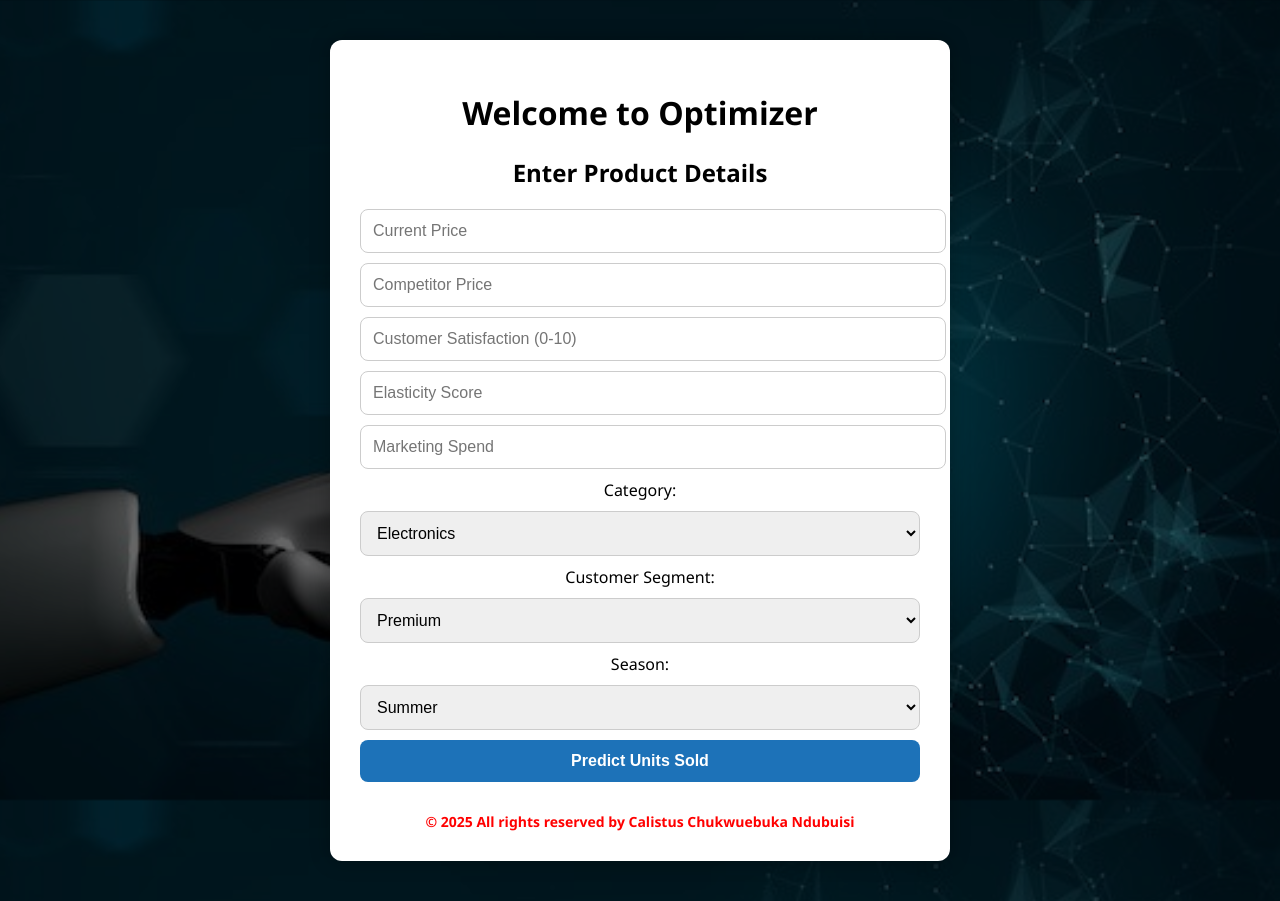
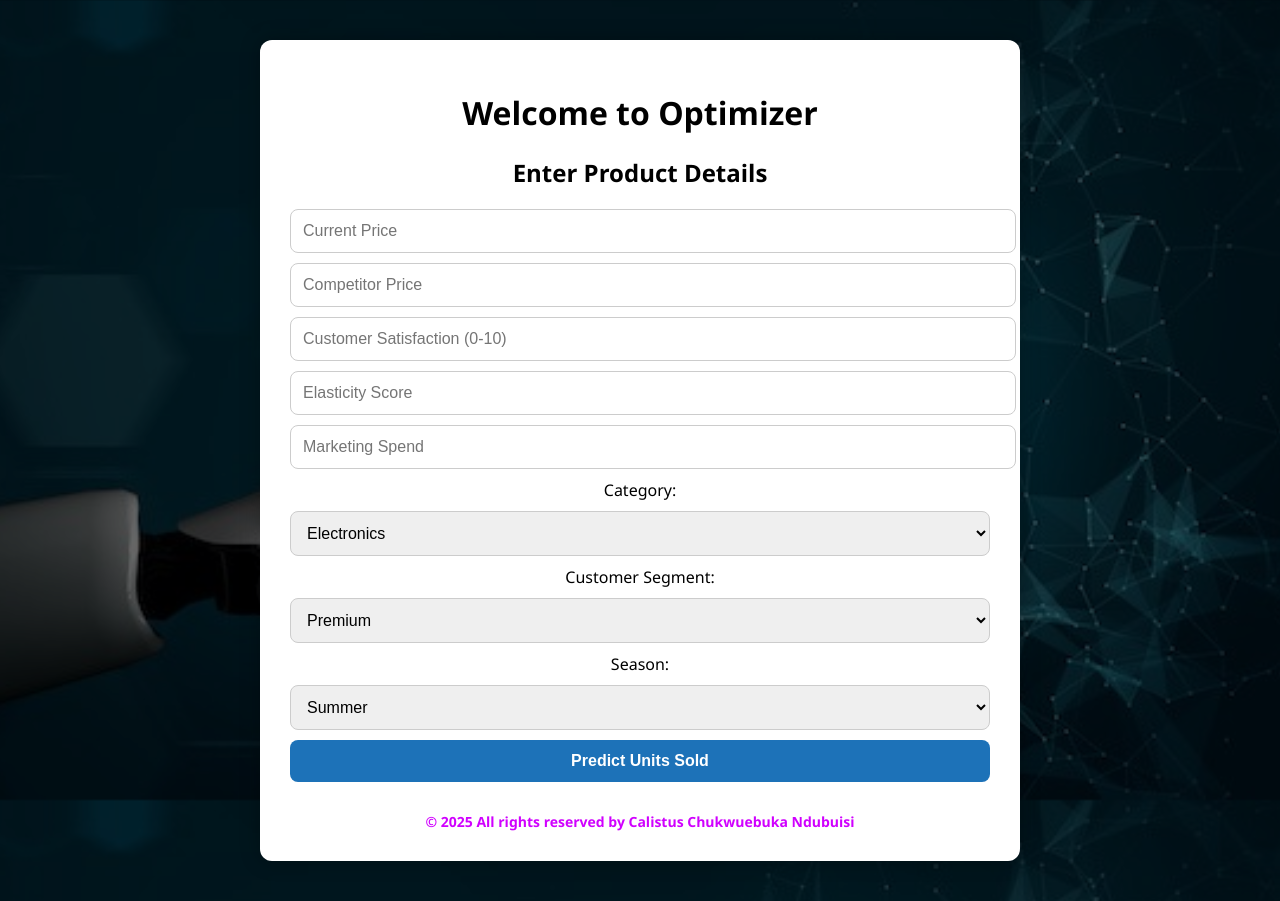
Before and after one commit to romeofx/BAN8600Finalproject, a Flask app: page / in a window 1280 px wide. Run offline with Flask 3, Linux system fonts and the light colour scheme; parts of the project's set-up code (start-up, migrations or seed data) failed here and were passed over.

Commit message:
static update

```diff
--- a/static/style.css
+++ b/static/style.css
@@ -18,7 +18,7 @@ body {
 
 .content {
     width: 100%;
-    max-width: 560px;
+    max-width: 700px;
     background: white;
     padding: 30px;
     border-radius: 12px;
@@ -48,7 +48,7 @@ form button {
 }
 
 form button:hover {
-    background-color: #155a91;
+    background-color: #15911d;
 }
 
 .welcome-title {
@@ -67,7 +67,7 @@ form button:hover {
 
 footer {
     margin-top: 30px;
-    color: red;
+    color: rgb(208, 0, 255);
     font-size: 14px;
     font-weight: bold;
 }
```
